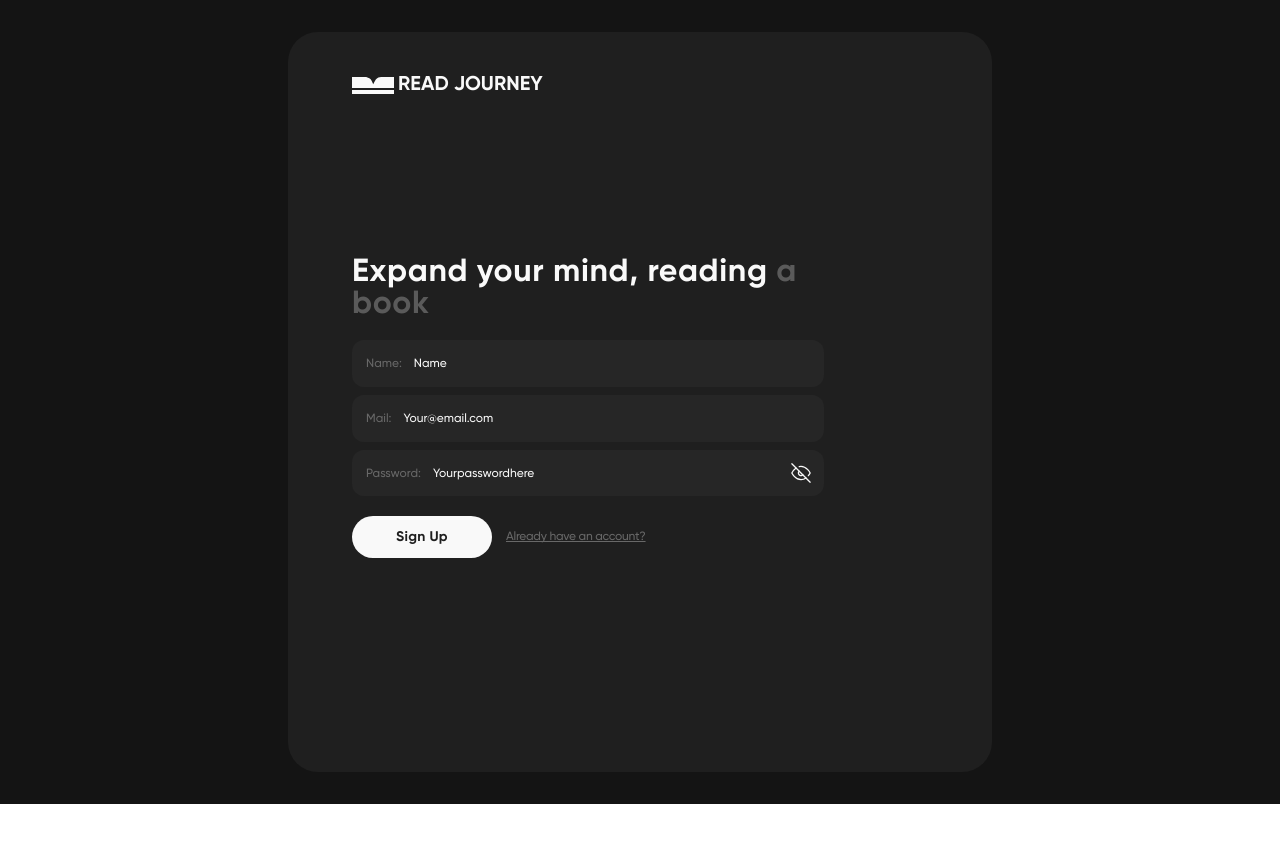
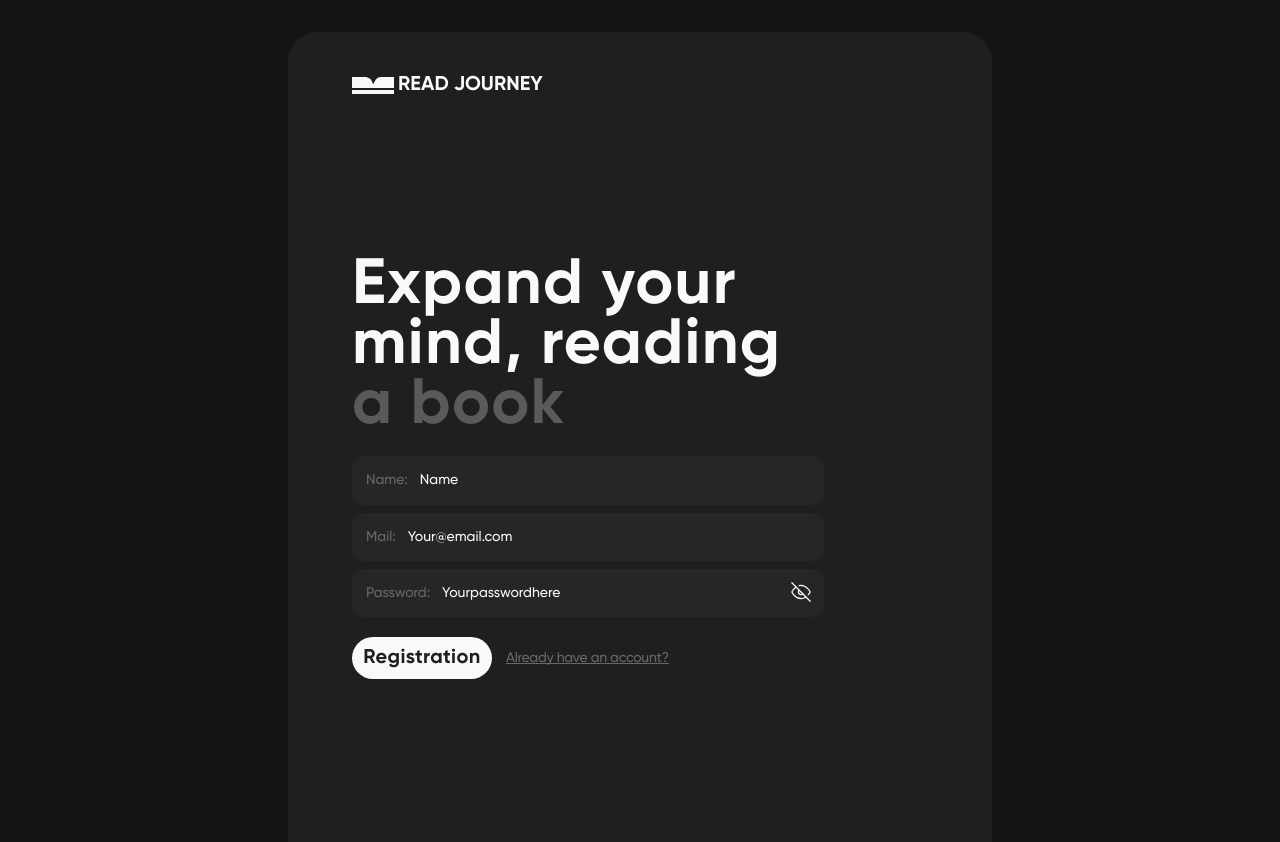
Before and after one commit to vitalii-cherukha/read-journey, a React (Vite) app: page /register in a window 1280 px wide. Shown: the top 842 px of the page. Before the commit the page ends 804 px from the top, so only its background shows below. Built offline with nearby package versions, Linux system fonts and the light colour scheme.

Commit message:
add styles in register component

```diff
--- a/src/components/common/RegisterForm/RegisterForm.module.css
+++ b/src/components/common/RegisterForm/RegisterForm.module.css
@@ -82,3 +82,28 @@
   text-decoration-skip-ink: none;
   color: #686868;
 }
+
+/* Styles for Tablet devices */
+@media only screen and (min-width: 768px) {
+  .label {
+    font-size: 14px;
+  }
+
+  .input {
+    font-size: 14px;
+    line-height: 129%;
+  }
+
+  .btn {
+    font-size: 20px;
+    line-height: 100%;
+  }
+
+  .link {
+    font-size: 14px;
+    line-height: 129%;
+  }
+}
+/* Styles for Desktop devices */
+@media only screen and (min-width: 1440px) {
+}
--- a/src/components/common/RegisterForm/RegisterForm.tsx
+++ b/src/components/common/RegisterForm/RegisterForm.tsx
@@ -110,7 +110,7 @@ const RegisterForm = ({ onSubmit, loading }: RegisterFormProps) => {
       <div className={css.btnWrapper}>
         <button className={css.btn} type="submit">
           {!loading ? (
-            'Sign Up'
+            'Registration'
           ) : (
             <BarLoader
               className={css.loader}
--- a/src/components/pages/RegisterPage/RegisterPage.module.css
+++ b/src/components/pages/RegisterPage/RegisterPage.module.css
@@ -76,6 +76,11 @@
     display: block;
   }
 
+  .title {
+    font-size: 64px;
+    line-height: 94%;
+  }
+
   .imgWrapper {
     display: none;
   }
@@ -85,6 +90,11 @@
   .logo {
     margin-bottom: 107px;
   }
+
+  .formWrapper {
+    padding: 40px 64px 40px 64px;
+  }
+
   .imgWrapper {
     display: block;
   }
```
